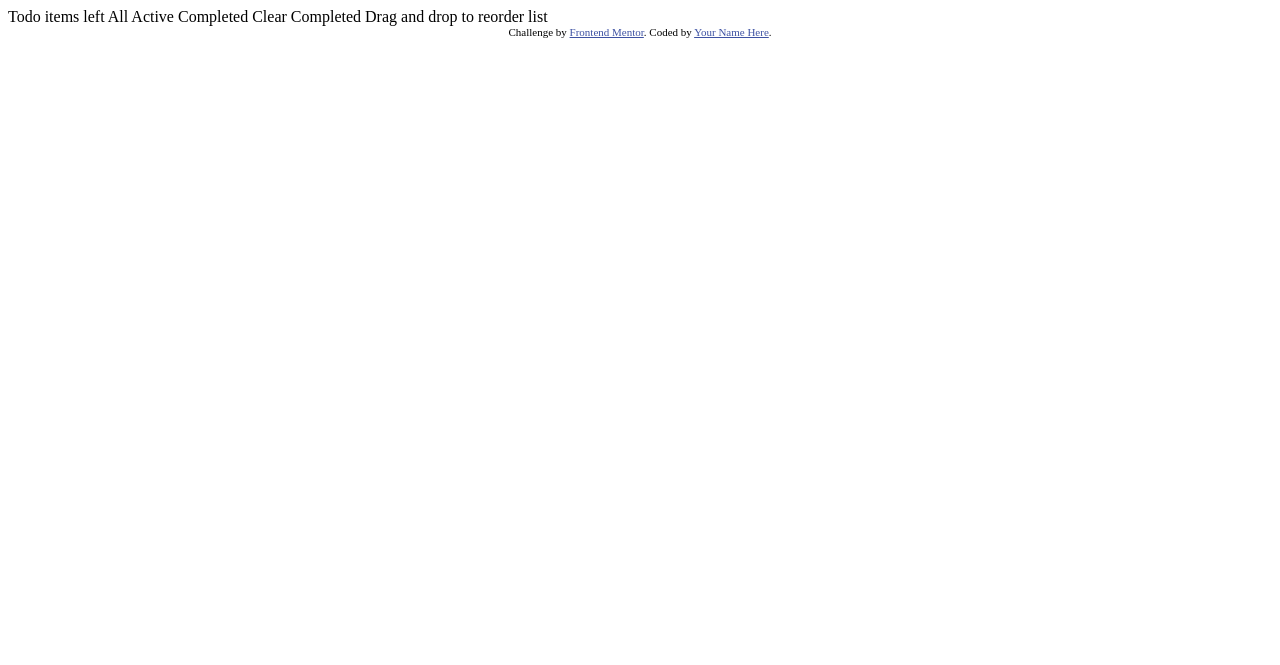
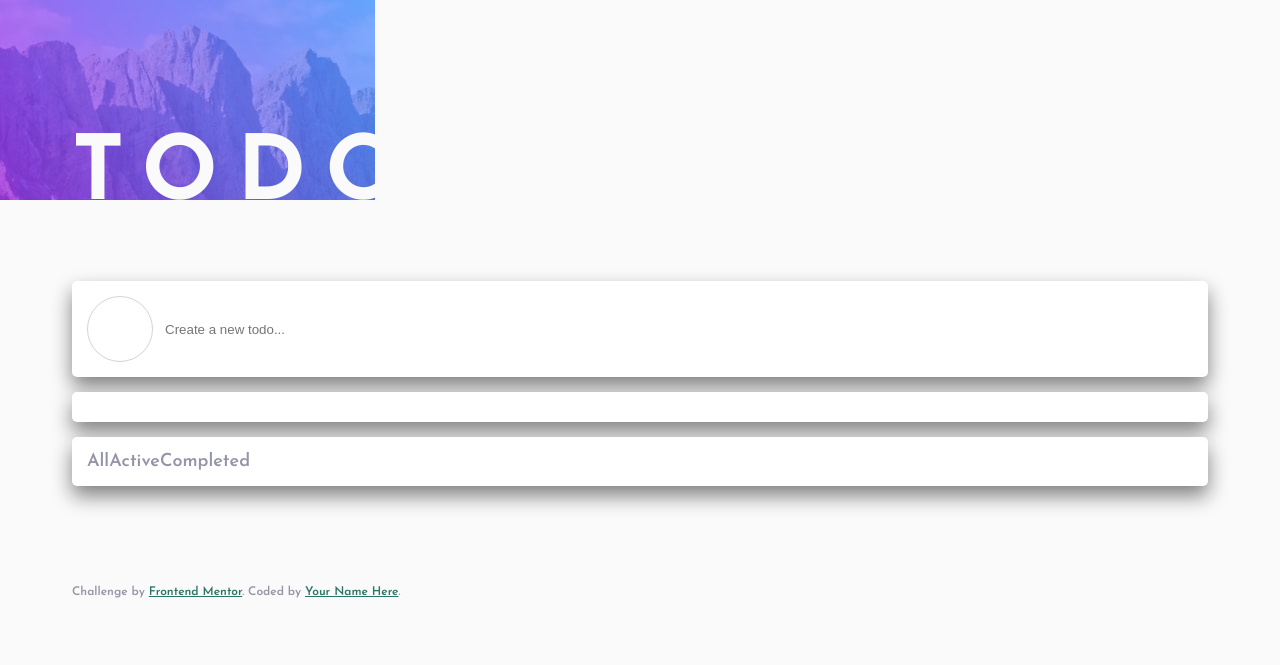
Before and after one commit to bgregi/fm-todo-app, a plain HTML site: page index.html in a window 1280 px wide. Drawn offline with Linux system fonts and the light colour scheme.

Commit message:
Initial changes to HTML and CSS

```diff
--- a/index.html
+++ b/index.html
@@ -1,36 +1,51 @@
 <!DOCTYPE html>
 <html lang="en">
     <head>
-  <meta charset="UTF-8">
-  <meta name="viewport" content="width=device-width, initial-scale=1.0"> <!-- displays site properly based on user's device -->
+        <meta charset="UTF-8" />
+        <meta name="viewport" content="width=device-width, initial-scale=1.0" />
+        <!-- displays site properly based on user's device -->
 
-  <link rel="icon" type="image/png" sizes="32x32" href="./images/favicon-32x32.png">
+        <link
+            rel="icon"
+            type="image/png"
+            sizes="32x32"
+            href="./images/favicon-32x32.png"
+        />
+        <link rel="stylesheet" href="styles.css">
 
         <title>Frontend Mentor | Todo app</title>
 
         <!-- Feel free to remove these styles or customise in your own stylesheet 👍 -->
-  <style>
-    .attribution { font-size: 11px; text-align: center; }
-    .attribution a { color: hsl(228, 45%, 44%); }
-  </style>
+
     </head>
     <body>
+        <h1>Todo</h1>
 
-  Todo
 
-  <!-- Add dynamic number --> items left
+        <div class="light-box" id="create-box">
+            <div class="checkbox"></div>
+            <input type="text" name="create" id="create-input" placeholder="Create a new todo...">
+        </div>
 
-  All
-  Active
-  Completed
+        <div class="light-box">
+            <div class="bottom-info">
 
-  Clear Completed
+            </div>
+        </div>
 
-  Drag and drop to reorder list
+        <div class="light-box" id="filter-options">
+            <span>All</span>
+            <span>Active</span>
+            <span>Completed</span>
+        </div>
 
         <div class="attribution">
-    Challenge by <a href="https://www.frontendmentor.io?ref=challenge" target="_blank">Frontend Mentor</a>.
-    Coded by <a href="#">Your Name Here</a>.
+            Challenge by
+            <a
+                href="https://www.frontendmentor.io?ref=challenge"
+                target="_blank"
+                >Frontend Mentor</a
+            >. Coded by <a href="#">Your Name Here</a>.
         </div>
     </body>
 </html>
--- /dev/null
+++ b/styles.scss
@@ -0,0 +1,130 @@
+// ### Primary
+
+// - Bright Blue:
+$bright-blue: hsl(220, 98%, 61%);
+
+// - Check Background:
+// linear-gradient hsl(192, 100%, 67%) to hsl(280, 87%, 65%)
+
+// ### Neutral
+
+// ### Light Theme
+
+// - Very Light Gray:
+$l-vl-gray: hsl(0, 0%, 98%);
+// - Very Light Grayish Blue:
+$l-vl-grayish-blue: hsl(236, 33%, 92%);
+// - Light Grayish Blue:
+$l-l-grayish-blue: hsl(233, 11%, 84%);
+// - Dark Grayish Blue:
+$l-d-grayish-blue: hsl(236, 9%, 61%);
+// - Very Dark Grayish Blue:
+$l-vd-grayish-blue: hsl(235, 19%, 35%);
+
+// ### Dark Theme
+
+// - Very Dark Blue:
+$d-vd-blue: hsl(235, 21%, 11%);
+// - Very Dark Desaturated Blue:
+$d-vd-desat-blue: hsl(235, 24%, 19%);
+// - Light Grayish Blue:
+$d-l-grayish-blue: hsl(234, 39%, 85%);
+// - Light Grayish Blue (hover):
+$d-l-grayish-blue-hover: hsl(236, 33%, 92%);
+// - Dark Grayish Blue:
+$d-d-grayish-blue: hsl(234, 11%, 52%);
+// - Very Dark Grayish Blue:
+$d-vd-grayish-blue: hsl(233, 14%, 35%);
+// - Very Dark Grayish Blue:
+$d-vd-grayish-blue-2: hsl(237, 14%, 26%);
+
+@font-face {
+    font-family: Josefin ExtraLight;
+    src: url(fonts/JosefinSans-ExtraLight.ttf);
+}
+@font-face {
+    font-family: Josefin Light;
+    src: url(fonts/JosefinSans-Light.ttf);
+}
+@font-face {
+    font-family: Josefin Thin;
+    src: url(fonts/JosefinSans-Thin.ttf);
+}
+@font-face {
+    font-family: Josefin Bold;
+    src: url(fonts/JosefinSans-Bold.ttf);
+}
+@font-face {
+    font-family: Josefin SemiBold;
+    src: url(fonts/JosefinSans-SemiBold.ttf);
+}
+@font-face {
+    font-family: Josefin Variable;
+    src: url(fonts/JosefinSans-VariableFont_wght.ttf);
+}
+
+////////////////////////////////////////////////////////////////////////////////////////////////////////
+//////////////////////////////////////////MOBILE LAYOUT/////////////////////////////////////////////////
+////////////////////////////////////////////////////////////////////////////////////////////////////////
+
+body {
+    font-family: Josefin SemiBold, sans-serif;
+    font-size: 18px;
+    color: $l-d-grayish-blue;
+
+    background-color: $l-vl-gray;
+    background-image: url(images/bg-mobile-light.jpg);
+    background-repeat: no-repeat;
+
+    box-sizing: border-box;
+    padding: 5vw;
+
+
+}
+
+h1 {
+    font-family: Josefin Bold;
+    text-transform: uppercase;
+    color: $l-vl-gray;
+    font-size: 7vw;
+    letter-spacing: 1.5vw;
+}
+
+.light-box {
+    background-color: white;
+    box-sizing: border-box;
+    padding: 15px;
+    margin: 15px 0;
+    border-radius: 5px;
+    box-shadow: 0px 10px 20px gray;
+
+    display: flex;
+    align-items: center;
+
+}
+
+.checkbox {
+    border: 1px solid $l-l-grayish-blue;
+    width: 5vw;
+    height: 5vw;
+
+    border-radius: 3vw;
+}
+
+input {
+    border: none;
+    margin: 0 0 0 10px;
+}
+
+
+
+
+
+
+.attribution {
+    margin-top: 100px;
+    font-size: 12px;
+    a {
+        color: #2c7566;
+    }
+}
```
Also changed, not shown: fonts/JosefinSans-Bold.ttf (added), fonts/JosefinSans-ExtraLight.ttf (added), fonts/JosefinSans-Light.ttf (added), fonts/JosefinSans-SemiBold.ttf (added), fonts/JosefinSans-Thin.ttf (added), fonts/JosefinSans-VariableFont_wght.ttf (added), index.js (added), styles.css (added), 1 other file. Lines whose indentation alone changed are shown as unchanged.
